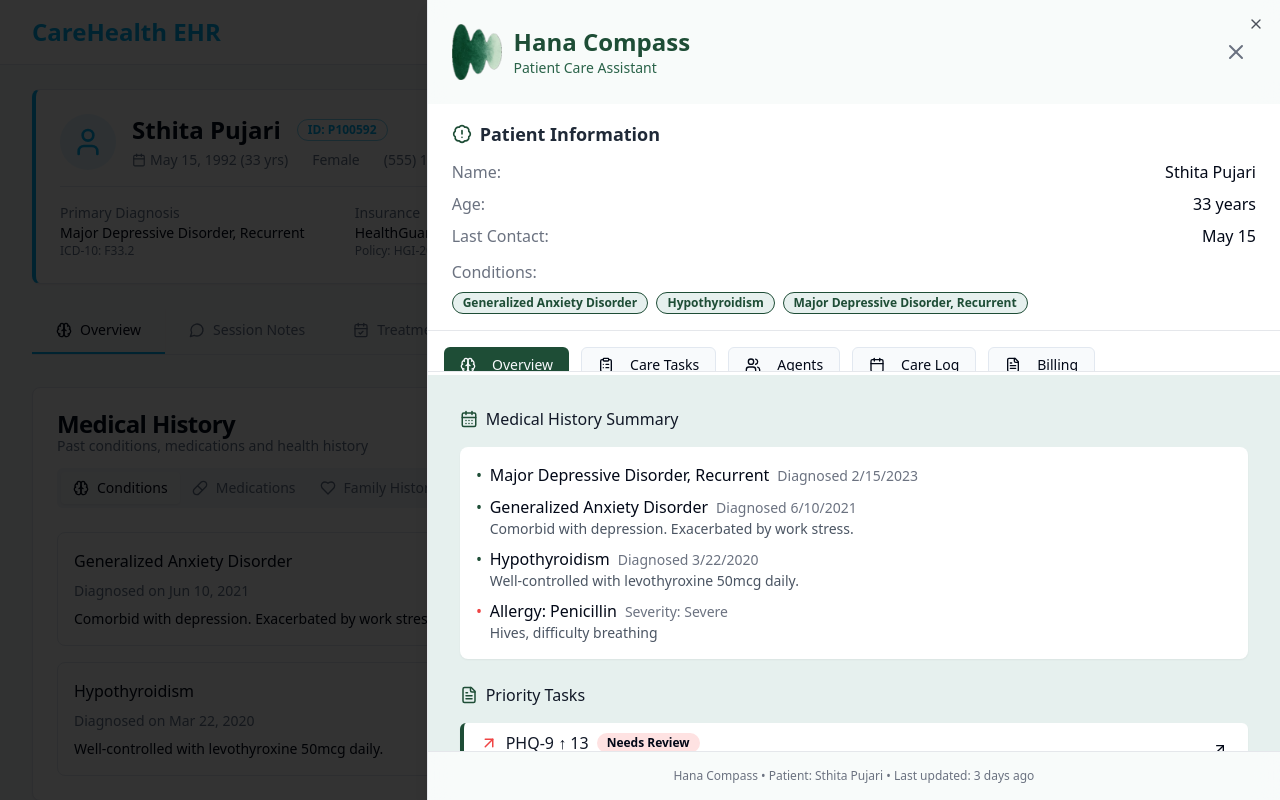
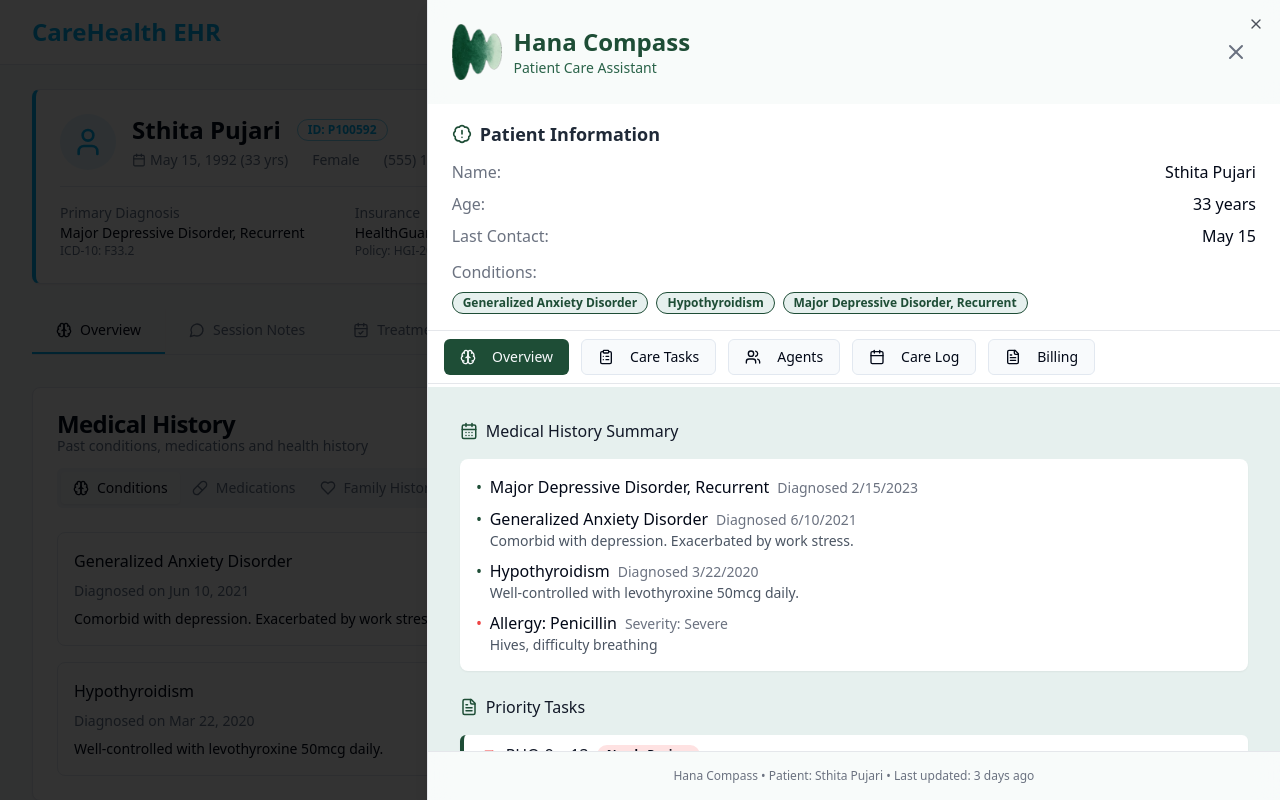
Before and after one commit to mhaihq/sthita-mental-haven, a React (Vite) app: page / in a window 1280 px wide. Both pictures are taken after a click on the button "Open Hana sidebar". Shown: the top 800 px of the page. Built offline with nearby package versions, Linux system fonts and the light colour scheme.

Commit message:
Fix: SidebarTabs div height and padding
Make the SidebarTabs div fixed height and add padding to the top and bottom.

```diff
--- a/src/components/layout/sidebar/SidebarTabs.tsx
+++ b/src/components/layout/sidebar/SidebarTabs.tsx
@@ -10,7 +10,8 @@ interface SidebarTabsProps {
 
 export const SidebarTabs: React.FC<SidebarTabsProps> = ({ activeTab, setActiveTab }) => {
   return (
-    <div className="sticky top-0 z-10 flex overflow-x-auto p-4 gap-3 bg-white border-b border-gray-200">
+    <div className="h-16 py-2 flex items-center z-10 bg-white border-b border-gray-200">
+      <div className="flex gap-3 px-4 overflow-hidden">
         <Button
           variant={activeTab === 'overview' ? 'default' : 'outline'}
           size="sm"
@@ -57,5 +58,6 @@ export const SidebarTabs: React.FC<SidebarTabsProps> = ({ activeTab, setActiveTa
           <span>Billing</span>
         </Button>
       </div>
+    </div>
   );
 };
```
Lines whose indentation alone changed are shown as unchanged.
